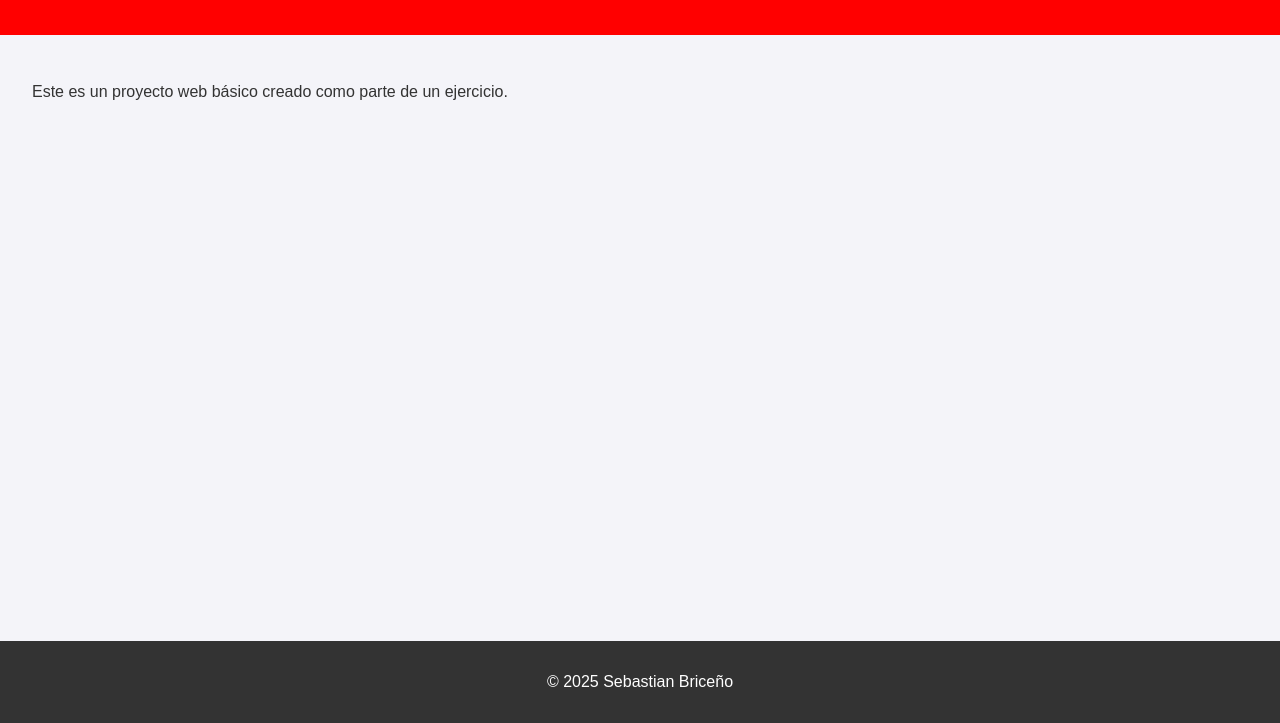
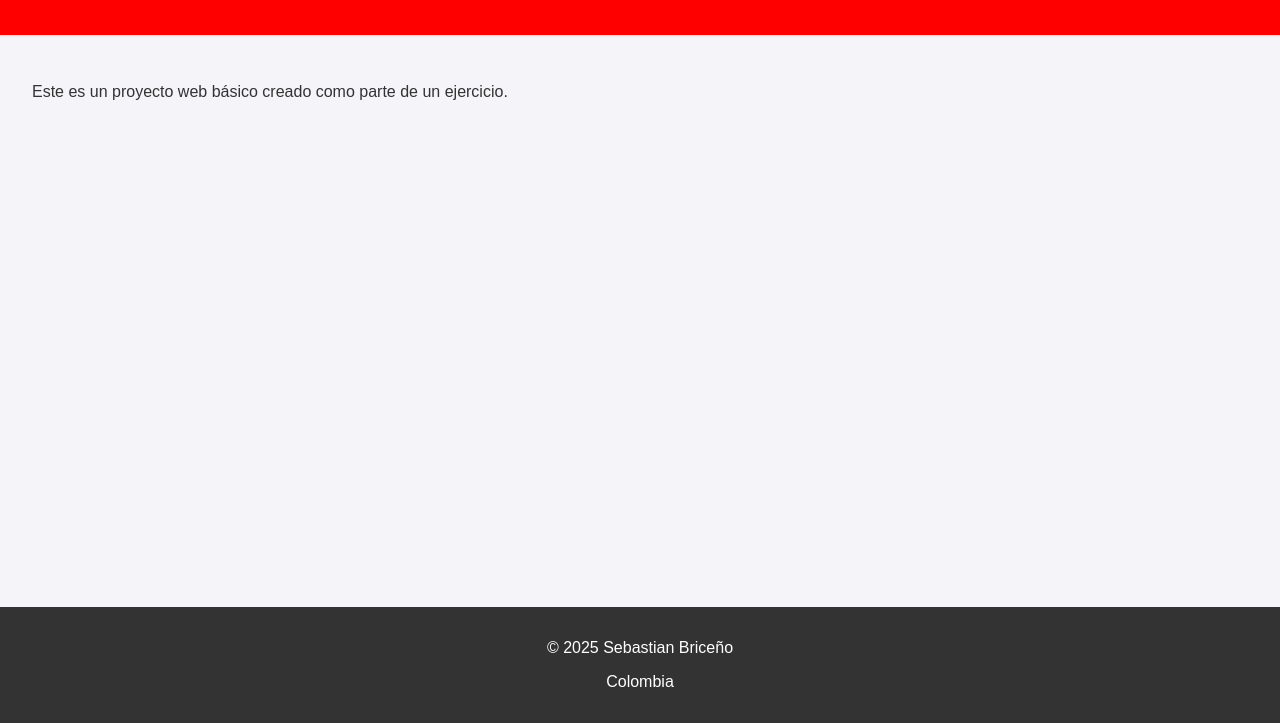
Before and after one commit to sebbastiian/Proyecto-Web-Ejemplo, a plain HTML site: page index.html in a window 1280 px wide. Shown: the part 77-800 px from the top of the page. Drawn offline with Linux system fonts and the light colour scheme.

Commit message:
Prueba conflicto 1

```diff
--- a/index.html
+++ b/index.html
@@ -15,6 +15,7 @@
     </main>
     <footer>
         <p>&copy; 2025 Sebastian Briceño</p>
+        <p>Colombia</p>
 
     </footer>
 </body>
```
